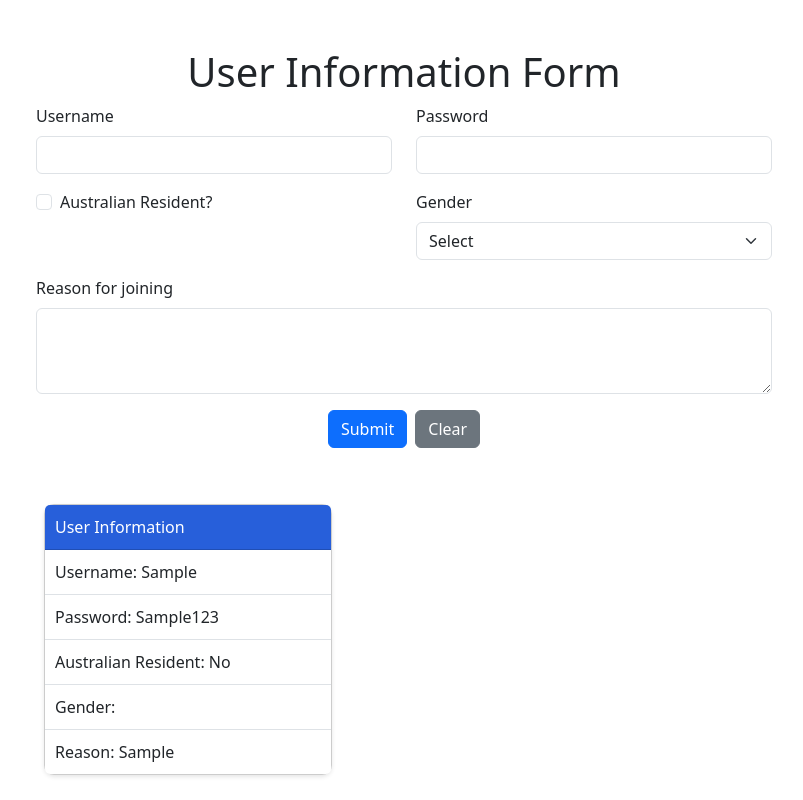
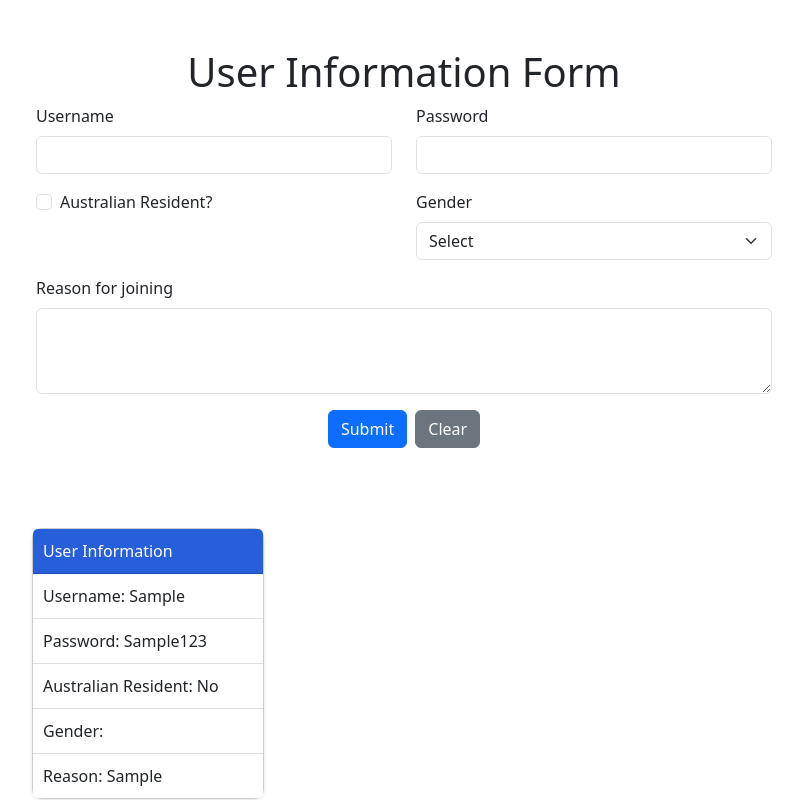
Before and after one commit to xqlin0220/FIT5032-Labtasks, a Vue app in the folder week3/: page / in a window 1280 px wide. Both pictures are taken after typing "Sample", "Sample123", "Sample" into the empty fields and a click on the button "Submit". Shown: the whole page, without its empty margins (236-1039 px from the left). Built offline with nearby package versions, Linux system fonts and the light colour scheme.

Commit message:
updated submitted cards

```diff
--- a/week3/src/components/Form.vue
+++ b/week3/src/components/Form.vue
@@ -74,15 +74,15 @@
             <button type="button" class="btn btn-secondary" @click="clearForm">Clear</button>
           </div>
 
-          <!-- Submitted cards (only once) -->
+          <!-- Submitted cards -->
           <div class="row mt-5" v-if="submittedCards.length">
-            <div class="d-flex flex-wrap justify-content-start">
+            <div class="row g-3">
               <div
+                class="col-12 col-md-6 col-lg-4"
                 v-for="(card, index) in submittedCards"
                 :key="index"
-                class="card m-2"
-                style="width: 18rem;"
               >
+                <div class="card h-100">
                   <div class="card-header">User Information</div>
                   <ul class="list-group list-group-flush">
                     <li class="list-group-item">Username: {{ card.username }}</li>
@@ -91,6 +91,7 @@
                     <li class="list-group-item">Gender: {{ card.gender }}</li>
                     <li class="list-group-item">Reason: {{ card.reason }}</li>
                   </ul>
+                </div>
               </div>
             </div>
           </div>
```
Lines whose indentation alone changed are shown as unchanged.
